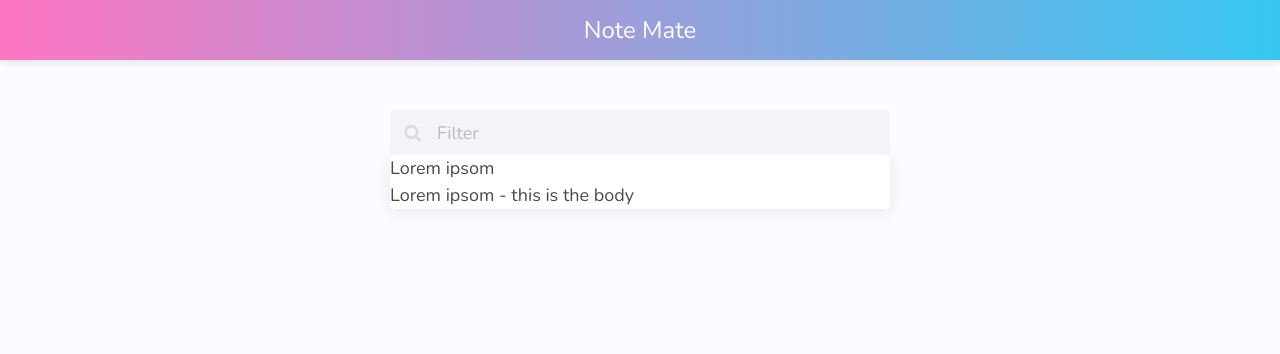
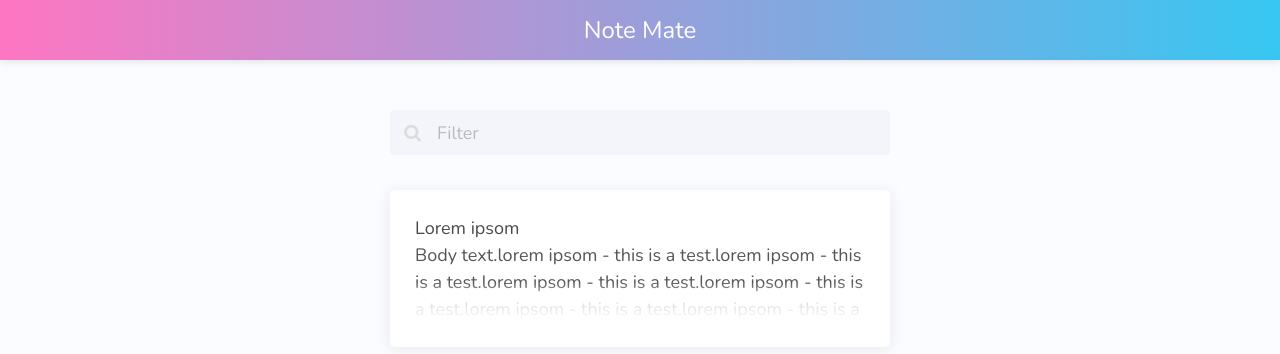
Before and after one commit to negin-khademi/AppNotes, an Angular app: page / in a window 1280 px wide. Shown: the top 354 px of the page. Built offline with nearby package versions, Linux system fonts and the light colour scheme.

Commit message:
add some changes in style

```diff
--- a/src/app/note-card/note-card.component.html
+++ b/src/app/note-card/note-card.component.html
@@ -3,7 +3,13 @@
   <div class="note-card-content">
     <h1 class="note-card-title">Lorem ipsom</h1>
 
-    <div class="note-card-body">Lorem ipsom  - this is the body</div>
+    <div class="note-card-body">
+      <p>Body text.lorem ipsom - this is a test.lorem ipsom - this is a test.lorem ipsom - this is a test.lorem ipsom - this is a test.lorem ipsom - this is a test.lorem ipsom - this is a test.lorem ipsom - this is a test.lorem ipsom - this is a test.lorem ipsom - this is a test.lorem ipsom - this is a test.lorem ipsom - this is a test.lorem ipsom - this is a test.lorem ipsom - this is a test.lorem ipsom - this is a test.lorem ipsom - this is a test.lorem ipsom - this is a test.lorem ipsom - this is a test.lorem ipsom - this is a test.lorem ipsom - this is a test.lorem ipsom - this is a test.</p>
+      <div class="fade-out-truncation">
+      </div>
+    </div>
   </div>
 
+  <div class="x-button"></div>
+
 </div>
--- a/src/app/note-card/note-card.component.scss
+++ b/src/app/note-card/note-card.component.scss
@@ -1,6 +1,82 @@
+@import '../../main_styles.scss';
+
 .note-card-container {
+  position: relative;
   background: white;
   border-radius: 5px;
 
   box-shadow:  0px 2px 15px 2px rgba(black,0.068);
+  transition: box-shadow 0.2s ease-out;
+
+
+  &:hover {
+    cursor: pointer;
+    box-shadow:  0px 0px 0px 4px rgba(black, 0.068);
+
+    .x-button {
+      opacity: 1;
+      transition-delay: 0.35s;
+      transform: scale(1);
+    }
+  }
+
+  .note-card-content {
+    padding: 25px;
+
+    note-card-title {
+      font-size: 22px;
+      font-weight: bold;
+      color: $purple;
+    }
+
+    .note-card-body {
+      position: relative;
+      color: #555;
+
+      //The maximum height before it is truncated
+      max-height: 80px;
+      overflow: hidden;
+
+      .fade-out-truncation {
+        position: absolute;
+        pointer-events: none ;
+        bottom: 0;
+        height: 50%;
+        width: 100%;
+        background: linear-gradient(to bottom, rgba(white, 0) 0%, rgba(white, 0.8) 50%, white 100%);
+      }
+    }
+  }
 }
+  .x-button {
+    position: absolute;
+    //12px from the top
+    top: 12px;
+
+    //12px from the right side
+    right: 12px;
+
+    height: 34px;
+    width: 34px;
+
+    background-color: $light-red;
+    border-radius: 4px;
+
+    transition: opacity 0.2s ease-out, transform 0.2s ease-out;
+    transform: scale(0.35);
+
+    background-image: url('./../../assets/images/delete_icon.svg');
+    background-repeat: no-repeat;
+    background-position: center;
+
+    //the button is hidden by default
+    opacity: 0;
+
+    &:hover{
+      background-color: darken($light-red, 2%);
+    }
+
+    &:active {
+      background-color: darken($light-red, 4%);
+    }
+  }
--- a/src/app/pages/note-list/note-list.component.scss
+++ b/src/app/pages/note-list/note-list.component.scss
@@ -6,4 +6,8 @@
   margin: auto;
 
   padding-top: 50px;
+
+  .notes-list {
+    margin-top: 35px;
+  }
 }
```
Also changed, not shown: src/assets/images/delete_icon.svg (added).
